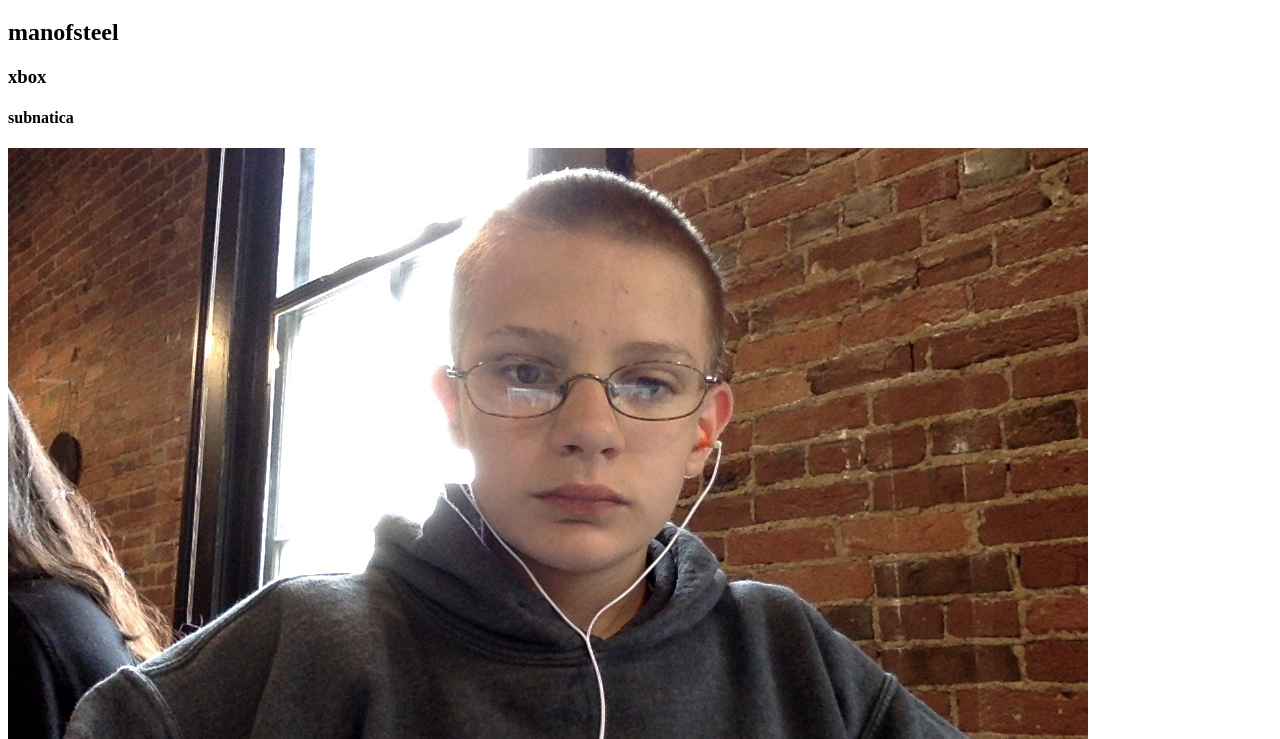
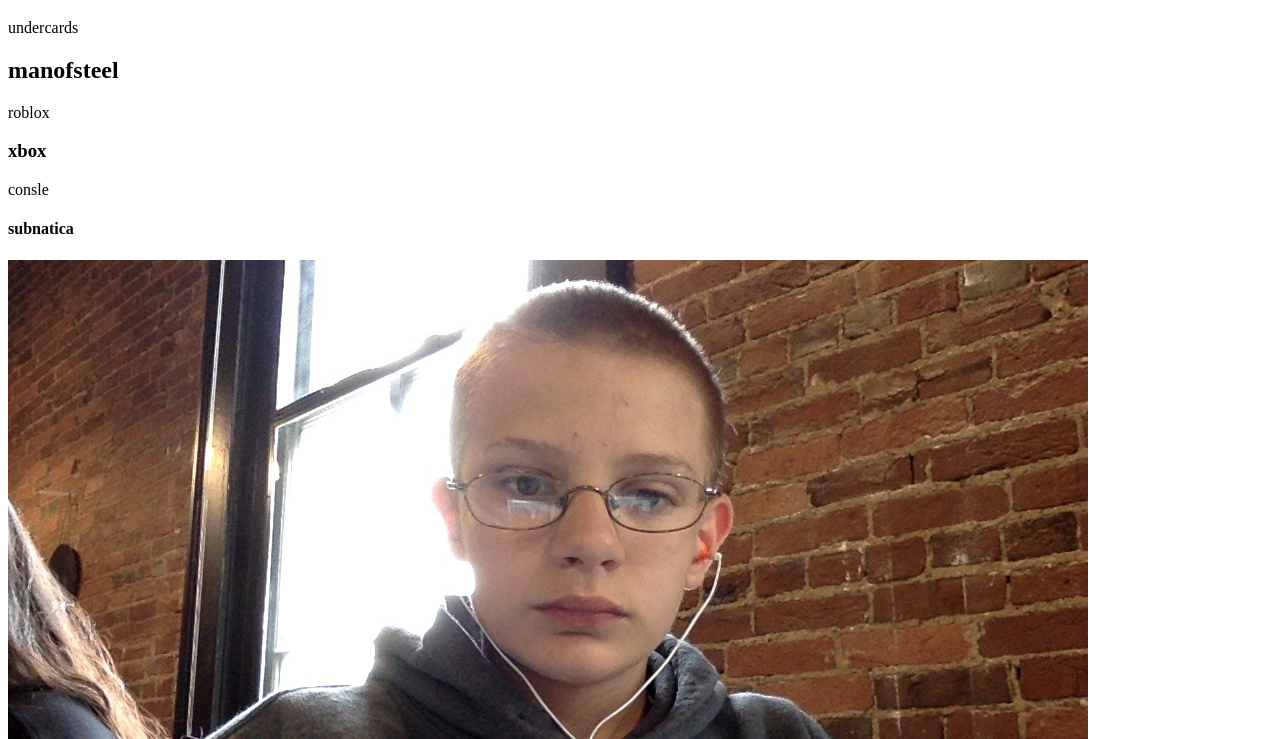
Before and after one commit to yaboipancake/practice, a plain HTML site: page index.html in a window 1280 px wide. Shown: the part 61-800 px from the top of the page. Drawn offline with Linux system fonts and the light colour scheme.

Commit message:
Update index.html

```diff
--- a/index.html
+++ b/index.html
@@ -8,8 +8,11 @@
 </head>
 <body>
     <h1>yaboipancake</h1>
+    <p>undercards</p>
     <h2>manofsteel</h2>
+    <p>roblox</p>
     <h3>xbox</h3>
+    <p>consle</p>
     <h4>subnatica</h4>
     <img src="thephoto.jpg" alt="">
     <h1>thomas</h1>
```
